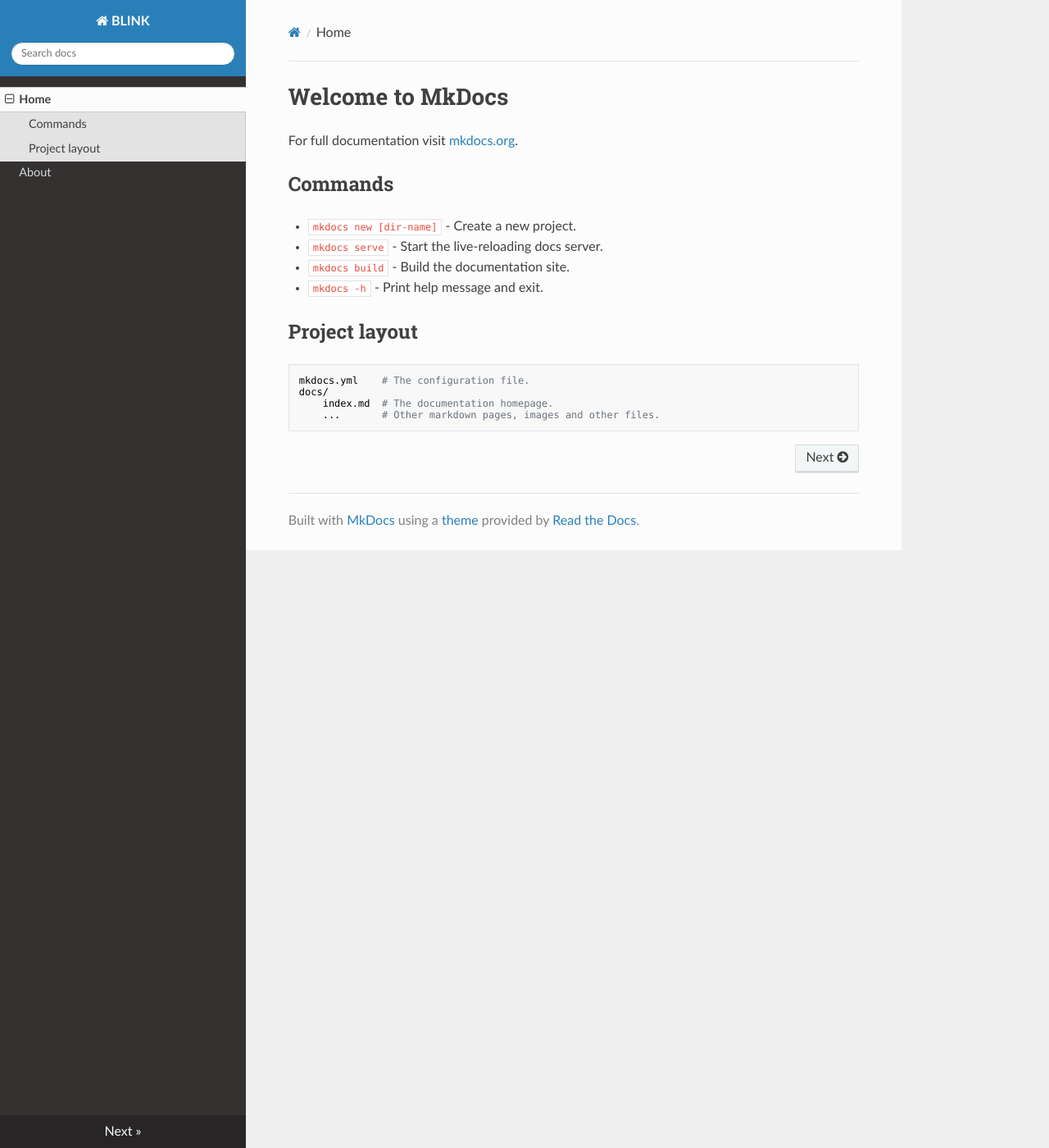
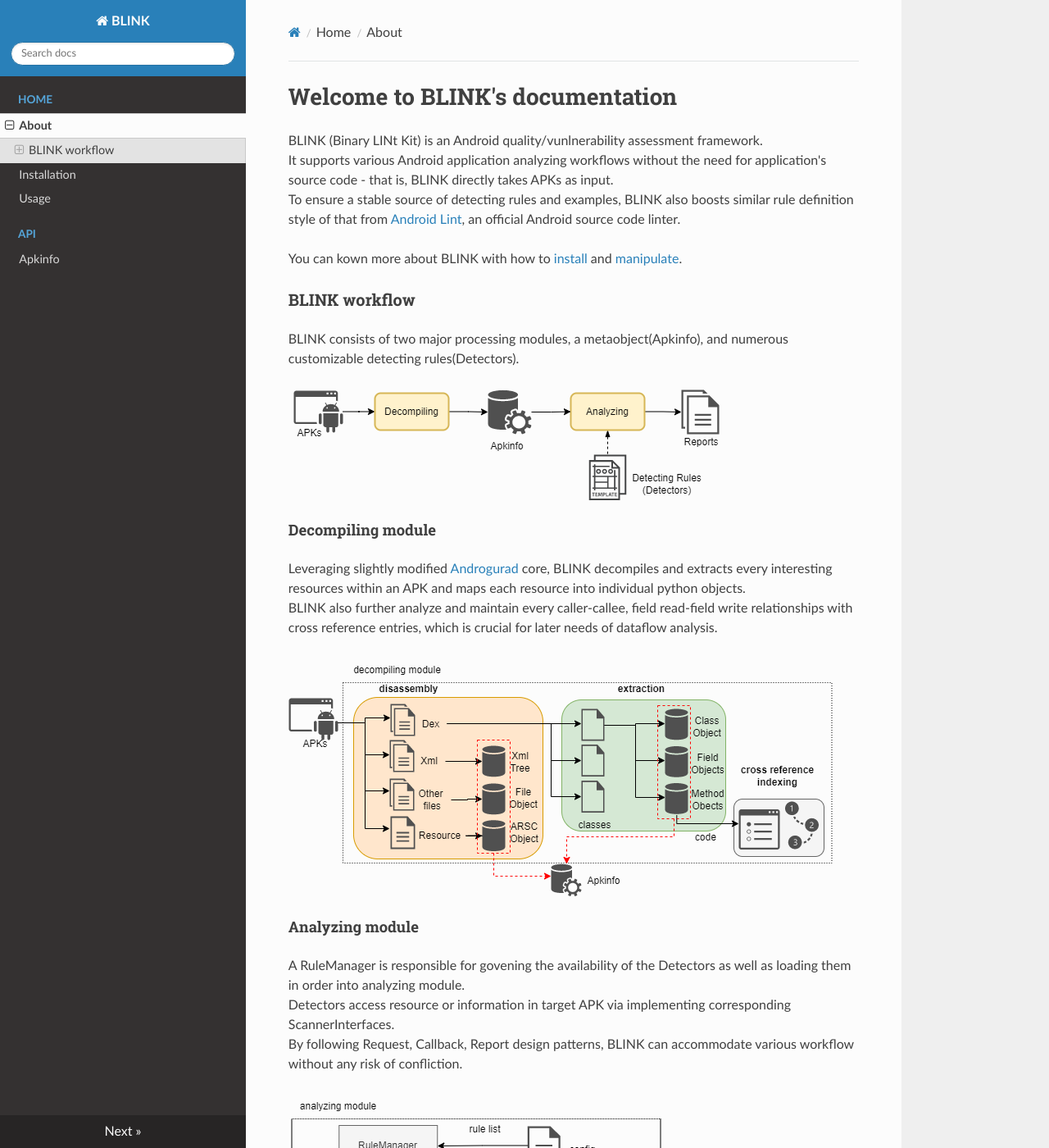
Before and after one commit to LeaderH/Blink_MkDocs, an MkDocs documentation site: the page built from docs/index.md, in a window 1280 px wide and 1400 px high. Shown: the whole window at 82% size. Built offline with MkDocs 1.6.1, drawn with Linux system fonts in a browser that asks for light colours; nearby versions of some CDN libraries.

```diff
--- a/docs/index.md
+++ b/docs/index.md
@@ -1,17 +1,24 @@
-# Welcome to MkDocs
+# Welcome to BLINK's documentation
 
-For full documentation visit [mkdocs.org](https://www.mkdocs.org).
+BLINK (Binary LINt Kit) is an Android quality/vunlnerability assessment framework.
+It supports various Android application analyzing workflows without the need for application's source code - that is, BLINK directly takes APKs as input.
+To ensure a stable source of detecting rules and examples, BLINK also boosts similar rule definition style of that from [Android Lint](https://developer.android.com/studio/write/lint), an official Android source code linter.
 
-## Commands
 
-* `mkdocs new [dir-name]` - Create a new project.
-* `mkdocs serve` - Start the live-reloading docs server.
-* `mkdocs build` - Build the documentation site.
-* `mkdocs -h` - Print help message and exit.
+You can kown more about BLINK with how to [install](installation.md) and [manipulate](usage.md).
 
-## Project layout
+### BLINK workflow
+BLINK consists of two major processing modules, a metaobject(Apkinfo), and numerous customizable detecting rules(Detectors).
 
-    mkdocs.yml    # The configuration file.
-    docs/
-        index.md  # The documentation homepage.
-        ...       # Other markdown pages, images and other files.
+![圖片](img/BLINK_workflow.png "BLINK workflow")
+#### Decompiling module
+Leveraging slightly modified [Androgurad](https://github.com/androguard/androguard) core, BLINK decompiles and extracts every interesting resources within an APK and maps each resource into individual python objects.
+BLINK also further analyze and maintain every caller-callee, field read-field write relationships with cross reference entries, which is crucial for later needs of dataflow analysis.
+
+![圖片](img/Decompile%20module%20overview.png "Decompiling module")
+#### Analyzing module
+A RuleManager is responsible for govening the availability of the Detectors as well as loading them in order into analyzing module.
+Detectors access resource or information in target APK via implementing corresponding ScannerInterfaces.
+By following Request, Callback, Report design patterns, BLINK can accommodate various workflow without any risk of confliction.
+
+![圖片](img/Analyzing%20Module%20overview.png "Analyzing module")
--- a/mkdocs.yml
+++ b/mkdocs.yml
@@ -1,6 +1,14 @@
 site_name: BLINK
 site_url: https://docs.blink.com/
 nav:
-    - Home: index.md
-    - About: about.md
+    - Home:
+        - About: index.md
+        - Installation: installation.md
+        - Usage: usage.md
+    - API:
+        - Apkinfo: apkinfo.md
 theme: readthedocs
+
+markdown_extensions:
+    - toc:
+        permalink: "#"
```
Also changed, not shown: README.md (added, +7 -0 lines), docs/about.md (deleted, +0 -63 lines), docs/apkinfo.md (added, +46 -0 lines), docs/installation.md (added, +48 -0 lines), docs/usage.md (added, +208 -0 lines), docs/img/Analyzing Module overview.png (added), docs/img/BLINK_workflow.png (added), docs/img/Decompile module overview.png (added), 1 other file.
